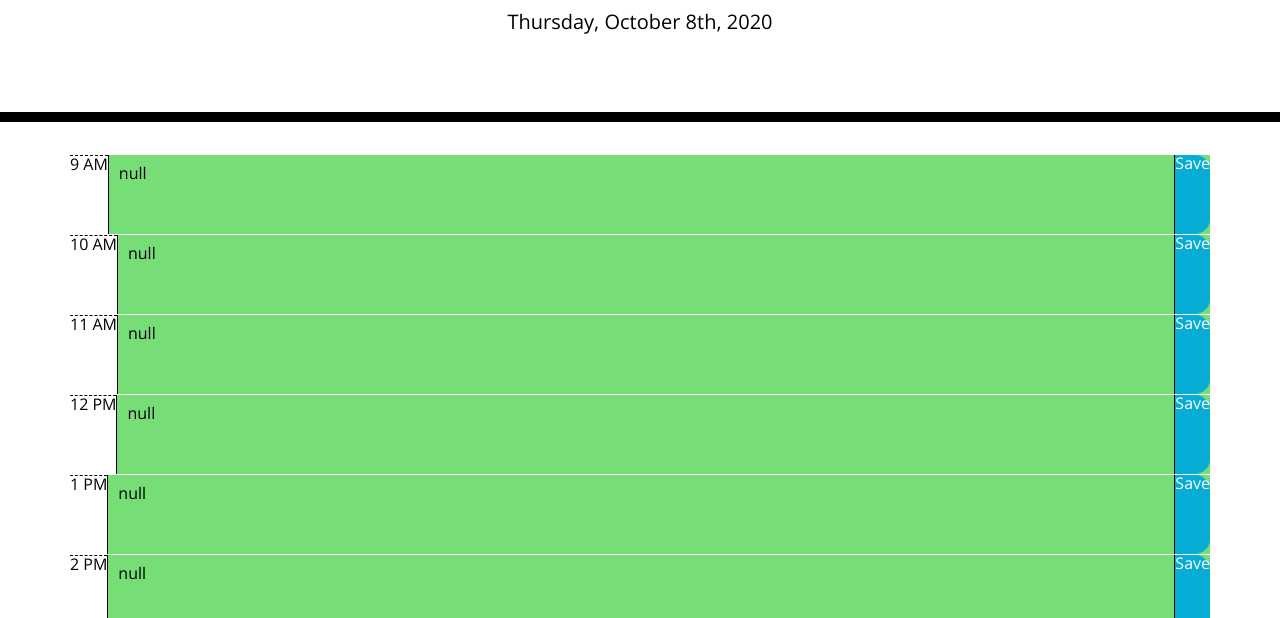
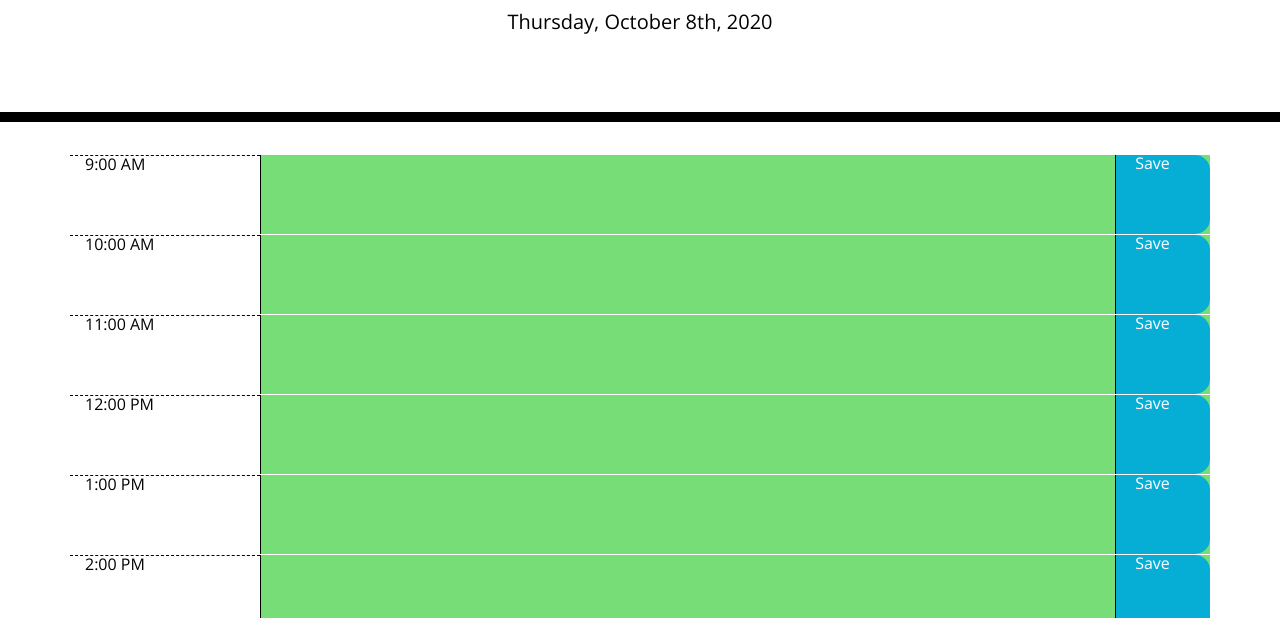
Before and after one commit to loisgabor/daily-planner, a plain HTML site: page index.html in a window 1280 px wide. Shown: the part 182-800 px from the top of the page. Drawn offline with nearby package versions, Linux system fonts and the light colour scheme.

Commit message:
final code adjustments

```diff
--- a/assets/script.js
+++ b/assets/script.js
@@ -18,7 +18,7 @@ $(document).ready(function () {
 
   var workHours = [9, 10, 11, 12, 13, 14, 15, 16, 17];
 
-  // // Funtion Definitions
+  // // Function Definitions
 
   for (var i = 0; i < workHours.length; i++) {
     // const html = `<div data-hour=${workHours[i]}class="row hour-block past future present">
@@ -28,17 +28,19 @@ $(document).ready(function () {
     // </div>`;
     let timeString = "";
     if (workHours[i] < 12) {
-      timeString = `${workHours[i]} AM`;
+      timeString = `${workHours[i]}:00 AM`;
     } else if (workHours[i] == 12) {
-      timeString = `${workHours[i]} PM`;
+      timeString = `${workHours[i]}:00 PM`;
     } else {
-      timeString = `${workHours[i] % 12} PM`;
+      timeString = `${workHours[i] % 12}:00 PM`;
     }
     const html = `<div class="row">
-      <div class="hour">${timeString}</div>
+      <div class="hour col-2">${timeString}</div>
       <div data-value="${workHours[i]}" class="time-block"></div>
-      <textarea class="textarea">${localStorage.getItem(timeString)}</textarea>
-      <div class="saveBtn ml-auto">Save</div>
+      <textarea class="textarea col-8">${
+        localStorage.getItem(timeString) || ""
+      }</textarea>
+      <div class="saveBtn ml-auto col-1"> Save</div>
     </div>`;
 
     // Function Calls
@@ -49,10 +51,11 @@ $(document).ready(function () {
 
   $(".saveBtn").on("click", function () {
     const value = $(this).siblings(".textarea").val();
-    console.log(value);
     const hour = $(this).siblings(".hour").text();
-    console.log(hour);
     localStorage.setItem(hour, value);
+    // if ((localStorage.value = "")) {
+    //   return "";
+    // }
   });
 
   function checkTime() {
@@ -77,4 +80,5 @@ $(document).ready(function () {
     });
   }
   var interval = setInterval(checkTime, 5000);
+  checkTime();
 });
--- a/assets/style.css
+++ b/assets/style.css
@@ -64,6 +64,7 @@ textarea {
   border-bottom-right-radius: 15px;
   background-color: #06aed5;
   color: white;
+  width: 45px;
 }
 
 .saveBtn i:hover {
```
